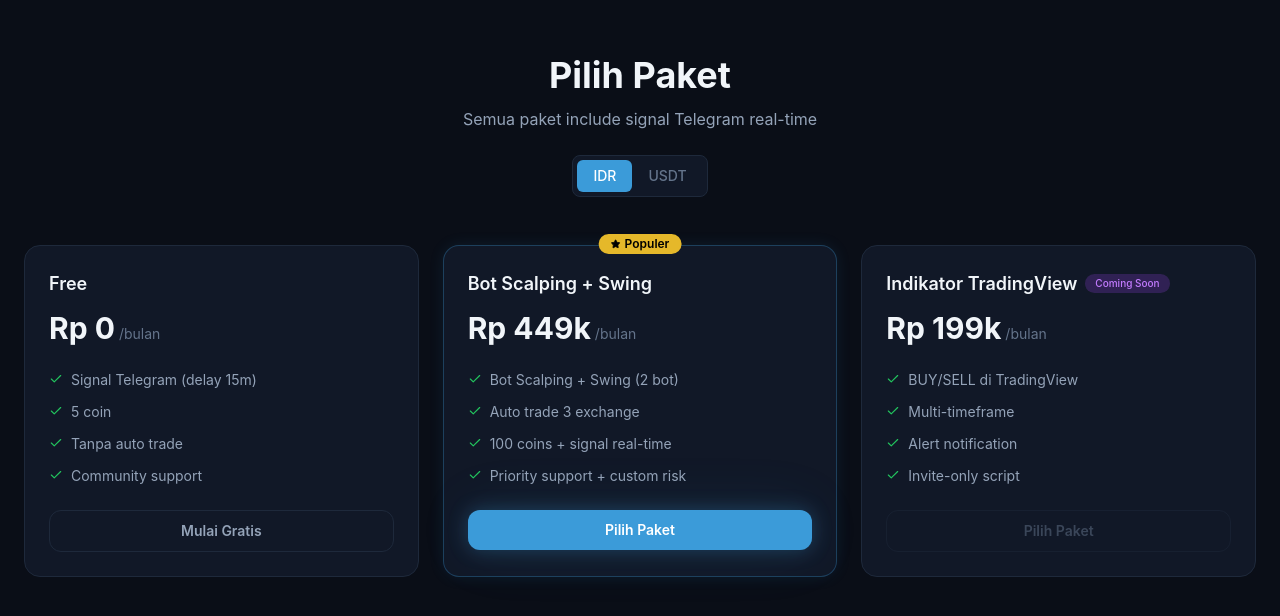
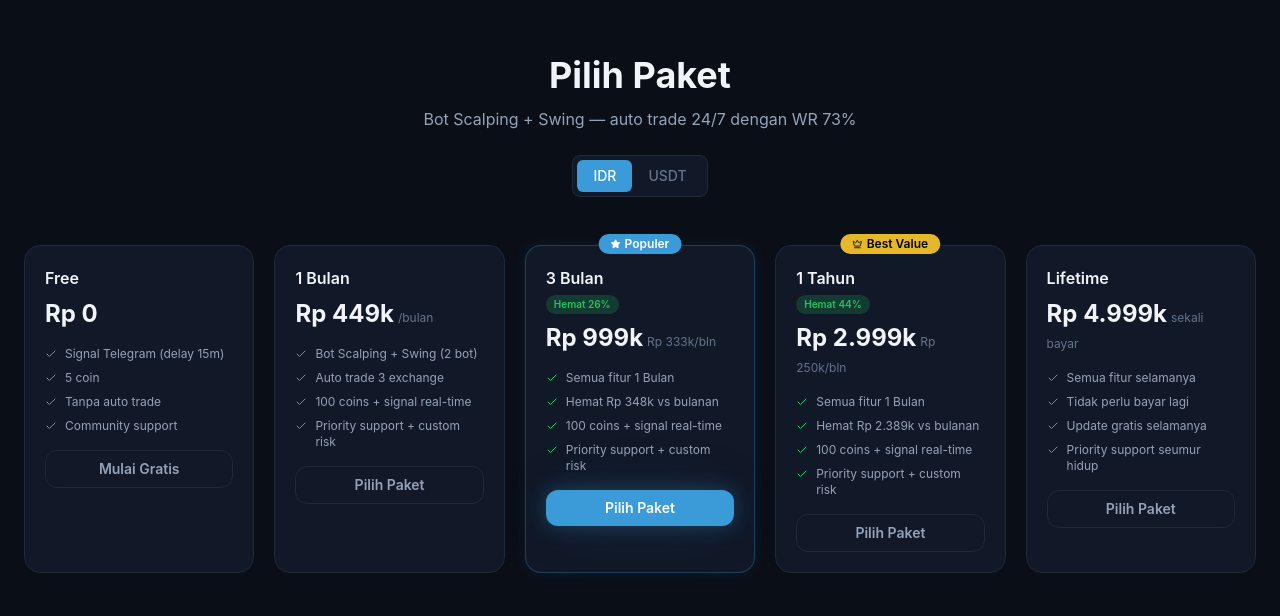
Before and after one commit to Erictan24/cryptovision-web, a Next.js app: page / in a window 1280 px wide. Shown: the part 2507-3123 px from the top of the page. Built offline with nearby package versions, Linux system fonts and the light colour scheme; no server answers.

Commit message:
Remove indicator, add multi-duration pricing (1mo/3mo/1yr/lifetime)

```diff
--- a/src/app/api/orders/route.ts
+++ b/src/app/api/orders/route.ts
@@ -4,8 +4,10 @@ import { getSession } from "@/lib/auth";
 import { createOrderDb, getOrderDb, getOrdersByUserDb, updateOrderStatusDb } from "@/lib/db";
 
 const PLANS: Record<string, { name: string; priceIDR: string; priceUSD: string }> = {
-  bot: { name: "Bot Scalping + Swing", priceIDR: "Rp 449.000", priceUSD: "$35" },
-  indicator: { name: "Indikator TradingView", priceIDR: "Rp 199.000", priceUSD: "$15" },
+  m1: { name: "Bot 1 Bulan", priceIDR: "Rp 449.000", priceUSD: "$35" },
+  m3: { name: "Bot 3 Bulan", priceIDR: "Rp 999.000", priceUSD: "$79" },
+  y1: { name: "Bot 1 Tahun", priceIDR: "Rp 2.999.000", priceUSD: "$239" },
+  lt: { name: "Bot Lifetime", priceIDR: "Rp 4.999.000", priceUSD: "$399" },
 };
 
 /** POST — create new order */
--- a/src/app/checkout/page.tsx
+++ b/src/app/checkout/page.tsx
@@ -16,8 +16,10 @@ import {
 } from "lucide-react";
 
 const PLANS: Record<string, { name: string; nameEn: string; priceIDR: string; priceUSD: string }> = {
-  bot: { name: "Bot Scalping + Swing", nameEn: "Scalping + Swing Bot", priceIDR: "Rp 449.000", priceUSD: "$35" },
-  indicator: { name: "Indikator TradingView", nameEn: "TradingView Indicator", priceIDR: "Rp 199.000", priceUSD: "$15" },
+  m1: { name: "Bot 1 Bulan", nameEn: "Bot 1 Month", priceIDR: "Rp 449.000", priceUSD: "$35" },
+  m3: { name: "Bot 3 Bulan", nameEn: "Bot 3 Months", priceIDR: "Rp 999.000", priceUSD: "$79" },
+  y1: { name: "Bot 1 Tahun", nameEn: "Bot 1 Year", priceIDR: "Rp 2.999.000", priceUSD: "$239" },
+  lt: { name: "Bot Lifetime", nameEn: "Bot Lifetime", priceIDR: "Rp 4.999.000", priceUSD: "$399" },
 };
 
 const METHODS = [
--- a/src/components/Features.tsx
+++ b/src/components/Features.tsx
@@ -24,14 +24,6 @@ export default function Features() {
       accent: "from-green-500 to-emerald-400",
       badge: null,
     },
-    {
-      icon: BarChart3,
-      title: t.features.indicator_title,
-      desc: t.features.indicator_desc,
-      features: [t.features.indicator_f1, t.features.indicator_f2, t.features.indicator_f3, t.features.indicator_f4],
-      accent: "from-purple-500 to-violet-400",
-      badge: t.features.coming_soon,
-    },
   ];
 
   return (
@@ -51,7 +43,7 @@ export default function Features() {
         </motion.div>
 
         {/* Cards */}
-        <div className="mt-14 grid gap-6 sm:grid-cols-2 lg:grid-cols-3">
+        <div className="mt-14 grid gap-6 sm:grid-cols-2 max-w-3xl mx-auto">
           {cards.map((c, i) => (
             <motion.div
               key={c.title}
--- a/src/components/Pricing.tsx
+++ b/src/components/Pricing.tsx
@@ -2,7 +2,7 @@
 
 import { useState } from "react";
 import { motion } from "framer-motion";
-import { Check, Star } from "lucide-react";
+import { Check, Star, Crown } from "lucide-react";
 import { useLang } from "./LanguageProvider";
 
 export default function Pricing() {
@@ -15,34 +15,58 @@ export default function Pricing() {
       key: "free",
       name: p.free_name,
       price: usd ? p.free_price_usd : p.free_price_idr,
+      subtitle: "",
       features: [p.free_f1, p.free_f2, p.free_f3, p.free_f4],
       cta: p.cta_free,
-      popular: false,
+      badge: null,
       accent: false,
-      comingSoon: false,
       href: "/login",
     },
     {
-      key: "bot",
-      name: p.bot_name,
-      price: usd ? p.bot_price_usd : p.bot_price_idr,
-      features: [p.bot_f1, p.bot_f2, p.bot_f3, p.bot_f4],
+      key: "m1",
+      name: p.m1_name,
+      price: usd ? p.m1_price_usd : p.m1_price_idr,
+      subtitle: p.monthly,
+      features: [p.m1_f1, p.m1_f2, p.m1_f3, p.m1_f4],
       cta: p.cta,
-      popular: true,
-      accent: true,
-      comingSoon: false,
-      href: "/checkout?plan=bot",
+      badge: null,
+      accent: false,
+      href: "/checkout?plan=m1",
     },
     {
-      key: "indicator",
-      name: p.indicator_name,
-      price: usd ? p.indicator_price_usd : p.indicator_price_idr,
-      features: [p.indicator_f1, p.indicator_f2, p.indicator_f3, p.indicator_f4],
+      key: "m3",
+      name: p.m3_name,
+      price: usd ? p.m3_price_usd : p.m3_price_idr,
+      subtitle: usd ? p.m3_per_month_usd + p.per_month : p.m3_per_month_idr + p.per_month,
+      save: p.m3_save,
+      features: [p.m3_f1, p.m3_f2, p.m3_f3, p.m3_f4],
       cta: p.cta,
-      popular: false,
+      badge: p.popular,
+      accent: true,
+      href: "/checkout?plan=m3",
+    },
+    {
+      key: "y1",
+      name: p.y1_name,
+      price: usd ? p.y1_price_usd : p.y1_price_idr,
+      subtitle: usd ? p.y1_per_month_usd + p.per_month : p.y1_per_month_idr + p.per_month,
+      save: p.y1_save,
+      features: [p.y1_f1, p.y1_f2, p.y1_f3, p.y1_f4],
+      cta: p.cta,
+      badge: p.best_value,
       accent: false,
-      comingSoon: true,
-      href: "#",
+      href: "/checkout?plan=y1",
+    },
+    {
+      key: "lt",
+      name: p.lt_name,
+      price: usd ? p.lt_price_usd : p.lt_price_idr,
+      subtitle: p.once,
+      features: [p.lt_f1, p.lt_f2, p.lt_f3, p.lt_f4],
+      cta: p.cta,
+      badge: null,
+      accent: false,
+      href: "/checkout?plan=lt",
     },
   ];
 
@@ -56,98 +80,87 @@ export default function Pricing() {
           viewport={{ once: true }}
           className="mx-auto max-w-2xl text-center"
         >
-          <h2 className="text-3xl font-bold sm:text-4xl">{t.pricing.title}</h2>
-          <p className="mt-3 text-[var(--color-text-secondary)]">
-            {t.pricing.subtitle}
-          </p>
+          <h2 className="text-3xl font-bold sm:text-4xl">{p.title}</h2>
+          <p className="mt-3 text-[var(--color-text-secondary)]">{p.subtitle}</p>
 
           {/* Currency toggle */}
           <div className="mt-6 inline-flex items-center rounded-lg border border-[var(--color-border)] bg-[var(--color-bg-card)] p-1 text-sm">
             <button
               onClick={() => setUsd(false)}
               className={`rounded-md px-4 py-1.5 font-medium transition ${
-                !usd
-                  ? "bg-[var(--color-accent)] text-white"
-                  : "text-[var(--color-text-muted)]"
+                !usd ? "bg-[var(--color-accent)] text-white" : "text-[var(--color-text-muted)]"
               }`}
             >
-              {t.pricing.currency_idr}
+              {p.currency_idr}
             </button>
             <button
               onClick={() => setUsd(true)}
               className={`rounded-md px-4 py-1.5 font-medium transition ${
-                usd
-                  ? "bg-[var(--color-accent)] text-white"
-                  : "text-[var(--color-text-muted)]"
+                usd ? "bg-[var(--color-accent)] text-white" : "text-[var(--color-text-muted)]"
               }`}
             >
-              {t.pricing.currency_usd}
+              {p.currency_usd}
             </button>
           </div>
         </motion.div>
 
         {/* Cards */}
-        <div className="mt-12 grid gap-6 sm:grid-cols-2 lg:grid-cols-3">
+        <div className="mt-12 grid gap-5 sm:grid-cols-2 lg:grid-cols-5">
           {plans.map((plan, i) => (
             <motion.div
-              key={plan.name}
+              key={plan.key}
               initial={{ opacity: 0, y: 30 }}
               whileInView={{ opacity: 1, y: 0 }}
               viewport={{ once: true }}
-              transition={{ delay: i * 0.1 }}
-              className={`card-glow relative rounded-2xl border p-6 ${
+              transition={{ delay: i * 0.08 }}
+              className={`card-glow relative rounded-2xl border p-5 ${
                 plan.accent
                   ? "border-[var(--color-accent)] bg-[var(--color-bg-card)] glow-border"
                   : "border-[var(--color-border)] bg-[var(--color-bg-card)]"
               }`}
             >
-              {plan.popular && (
-                <span className="absolute -top-3 left-1/2 -translate-x-1/2 inline-flex items-center gap-1 rounded-full bg-[var(--color-gold)] px-3 py-0.5 text-xs font-semibold text-black">
-                  <Star size={10} fill="black" /> {t.pricing.popular}
+              {plan.badge && (
+                <span className={`absolute -top-3 left-1/2 -translate-x-1/2 inline-flex items-center gap-1 rounded-full px-3 py-0.5 text-xs font-semibold ${
+                  plan.badge === p.best_value
+                    ? "bg-[var(--color-gold)] text-black"
+                    : "bg-[var(--color-accent)] text-white"
+                }`}>
+                  {plan.badge === p.best_value ? <Crown size={10} /> : <Star size={10} fill="white" />}
+                  {plan.badge}
                 </span>
               )}
 
-              <div className="flex items-center gap-2">
-                <h3 className="text-lg font-semibold">{plan.name}</h3>
-                {plan.comingSoon && (
-                  <span className="rounded-full bg-purple-500/20 px-2.5 py-0.5 text-[10px] font-medium text-purple-400">
-                    {t.pricing.coming_soon}
-                  </span>
+              <h3 className="text-base font-semibold">{plan.name}</h3>
+
+              {/* Save badge */}
+              {plan.save && (
+                <span className="mt-1 inline-block rounded-full bg-[var(--color-success)]/20 px-2 py-0.5 text-[10px] font-semibold text-[var(--color-success)]">
+                  {p.save} {plan.save}
+                </span>
+              )}
+
+              <div className="mt-2">
+                <span className="text-2xl font-bold">{plan.price}</span>
+                {plan.subtitle && (
+                  <span className="ml-1 text-xs text-[var(--color-text-muted)]">{plan.subtitle}</span>
                 )}
               </div>
 
-              <div className="mt-3">
-                <div className="flex items-baseline gap-1">
-                  <span className="text-3xl font-bold">{plan.price}</span>
-                  <span className="text-sm text-[var(--color-text-muted)]">
-                    {t.pricing.monthly}
-                  </span>
-                </div>
-              </div>
-
-              <ul className="mt-6 space-y-3">
+              <ul className="mt-4 space-y-2">
                 {plan.features.map((f) => (
-                  <li
-                    key={f}
-                    className="flex items-start gap-2 text-sm text-[var(--color-text-secondary)]"
-                  >
-                    <Check
-                      size={14}
-                      className="mt-0.5 shrink-0 text-[var(--color-success)]"
-                    />
+                  <li key={f} className="flex items-start gap-2 text-xs text-[var(--color-text-secondary)]">
+                    <Check size={12} className="mt-0.5 shrink-0 text-[var(--color-success)]" />
                     {f}
                   </li>
                 ))}
               </ul>
 
               <a
-                href={plan.comingSoon ? undefined : plan.href}
-                className={`mt-6 block w-full rounded-xl py-2.5 text-center text-sm font-semibold transition ${
-                  plan.comingSoon
-                    ? "border border-[var(--color-border)] text-[var(--color-text-muted)] cursor-not-allowed opacity-50"
-                    : plan.accent
-                      ? "bg-[var(--color-accent)] text-white hover:bg-[var(--color-accent-light)] glow-blue"
-                      : "border border-[var(--color-border)] text-[var(--color-text-secondary)] hover:border-[var(--color-accent)] hover:text-[var(--color-accent-light)]"
+                href={plan.href}
+                className={`mt-4 block w-full rounded-xl py-2 text-center text-sm font-semibold transition ${
+                  plan.accent
+                    ? "bg-[var(--color-accent)] text-white hover:bg-[var(--color-accent-light)] glow-blue"
+                    : "border border-[var(--color-border)] text-[var(--color-text-secondary)] hover:border-[var(--color-accent)] hover:text-[var(--color-accent-light)]"
                 }`}
               >
                 {plan.cta}
--- a/src/lib/orders.ts
+++ b/src/lib/orders.ts
@@ -55,6 +55,9 @@ export function getOrdersByUser(userId: number): Order[] {
 }
 
 export const PLANS: Record<string, { name: string; priceIDR: string; priceUSD: string; amountIDR: number }> = {
-  bot: { name: "Bot Scalping + Swing", priceIDR: "Rp 449.000", priceUSD: "$35", amountIDR: 449000 },
+  m1: { name: "Bot 1 Bulan", priceIDR: "Rp 449.000", priceUSD: "$35", amountIDR: 449000 },
+  m3: { name: "Bot 3 Bulan", priceIDR: "Rp 999.000", priceUSD: "$79", amountIDR: 999000 },
+  y1: { name: "Bot 1 Tahun", priceIDR: "Rp 2.999.000", priceUSD: "$239", amountIDR: 2999000 },
+  lt: { name: "Bot Lifetime", priceIDR: "Rp 4.999.000", priceUSD: "$399", amountIDR: 4999000 },
   indicator: { name: "Indikator TradingView", priceIDR: "Rp 199.000", priceUSD: "$15", amountIDR: 199000 },
 };
--- a/src/messages/en.json
+++ b/src/messages/en.json
@@ -15,7 +15,7 @@
     "stat_coins": "Coins Supported"
   },
   "features": {
-    "title": "Three Trading Weapons",
+    "title": "Two Bots, One Platform",
     "subtitle": "Choose what fits your trading style",
     "scalp_title": "Scalping Bot",
     "scalp_desc": "Quick profits on 15-minute timeframe. Auto entry & exit 24/7. Built for volatile markets.",
@@ -49,14 +49,17 @@
   },
   "pricing": {
     "title": "Choose Your Plan",
-    "subtitle": "All plans include real-time Telegram signals",
-    "monthly": "/month",
+    "subtitle": "Scalping + Swing Bot — 24/7 auto trading with 73% WR",
     "currency_idr": "IDR",
     "currency_usd": "USDT",
     "popular": "Popular",
-    "coming_soon": "Coming Soon",
+    "best_value": "Best Value",
+    "save": "Save",
     "cta": "Choose Plan",
     "cta_free": "Start Free",
+    "monthly": "/month",
+    "once": "one-time",
+    "per_month": "/mo",
     "free_name": "Free",
     "free_price_idr": "Rp 0",
     "free_price_usd": "$0",
@@ -64,20 +67,40 @@
     "free_f2": "5 coins",
     "free_f3": "No auto trade",
     "free_f4": "Community support",
-    "bot_name": "Scalping + Swing Bot",
-    "bot_price_idr": "Rp 449k",
-    "bot_price_usd": "$35",
-    "bot_f1": "Scalping + Swing Bot (2 bots)",
-    "bot_f2": "Auto trade 3 exchanges",
-    "bot_f3": "100 coins + real-time signals",
-    "bot_f4": "Priority support + custom risk",
-    "indicator_name": "TradingView Indicator",
-    "indicator_price_idr": "Rp 199k",
-    "indicator_price_usd": "$15",
-    "indicator_f1": "BUY/SELL on TradingView",
-    "indicator_f2": "Multi-timeframe",
-    "indicator_f3": "Alert notifications",
-    "indicator_f4": "Invite-only script"
+    "m1_name": "1 Month",
+    "m1_price_idr": "Rp 449k",
+    "m1_price_usd": "$35",
+    "m1_f1": "Scalping + Swing Bot (2 bots)",
+    "m1_f2": "Auto trade 3 exchanges",
+    "m1_f3": "100 coins + real-time signals",
+    "m1_f4": "Priority support + custom risk",
+    "m3_name": "3 Months",
+    "m3_price_idr": "Rp 999k",
+    "m3_price_usd": "$79",
+    "m3_save": "26%",
+    "m3_per_month_idr": "Rp 333k",
+    "m3_per_month_usd": "$26",
+    "m3_f1": "All 1 Month features",
+    "m3_f2": "Save $26 vs monthly",
+    "m3_f3": "100 coins + real-time signals",
+    "m3_f4": "Priority support + custom risk",
+    "y1_name": "1 Year",
+    "y1_price_idr": "Rp 2.999k",
+    "y1_price_usd": "$239",
+    "y1_save": "44%",
+    "y1_per_month_idr": "Rp 250k",
+    "y1_per_month_usd": "$20",
+    "y1_f1": "All 1 Month features",
+    "y1_f2": "Save $181 vs monthly",
+    "y1_f3": "100 coins + real-time signals",
+    "y1_f4": "Priority support + custom risk",
+    "lt_name": "Lifetime",
+    "lt_price_idr": "Rp 4.999k",
+    "lt_price_usd": "$399",
+    "lt_f1": "All features forever",
+    "lt_f2": "Never pay again",
+    "lt_f3": "Free updates forever",
+    "lt_f4": "Lifetime priority support"
   },
   "stats": {
     "title": "Built from Data, Not Feelings",
--- a/src/messages/id.json
+++ b/src/messages/id.json
@@ -15,7 +15,7 @@
     "stat_coins": "Coins Supported"
   },
   "features": {
-    "title": "Tiga Senjata Trading",
+    "title": "Dua Bot, Satu Platform",
     "subtitle": "Pilih sesuai gaya trading kamu",
     "scalp_title": "Bot Scalping",
     "scalp_desc": "Profit cepat di timeframe 15 menit. Entry & exit otomatis 24/7. Cocok untuk market volatile.",
@@ -49,14 +49,17 @@
   },
   "pricing": {
     "title": "Pilih Paket",
-    "subtitle": "Semua paket include signal Telegram real-time",
-    "monthly": "/bulan",
+    "subtitle": "Bot Scalping + Swing — auto trade 24/7 dengan WR 73%",
     "currency_idr": "IDR",
     "currency_usd": "USDT",
     "popular": "Populer",
-    "coming_soon": "Coming Soon",
+    "best_value": "Best Value",
+    "save": "Hemat",
     "cta": "Pilih Paket",
     "cta_free": "Mulai Gratis",
+    "monthly": "/bulan",
+    "once": "sekali bayar",
+    "per_month": "/bln",
     "free_name": "Free",
     "free_price_idr": "Rp 0",
     "free_price_usd": "$0",
@@ -64,20 +67,40 @@
     "free_f2": "5 coin",
     "free_f3": "Tanpa auto trade",
     "free_f4": "Community support",
-    "bot_name": "Bot Scalping + Swing",
-    "bot_price_idr": "Rp 449k",
-    "bot_price_usd": "$35",
-    "bot_f1": "Bot Scalping + Swing (2 bot)",
-    "bot_f2": "Auto trade 3 exchange",
-    "bot_f3": "100 coins + signal real-time",
-    "bot_f4": "Priority support + custom risk",
-    "indicator_name": "Indikator TradingView",
-    "indicator_price_idr": "Rp 199k",
-    "indicator_price_usd": "$15",
-    "indicator_f1": "BUY/SELL di TradingView",
-    "indicator_f2": "Multi-timeframe",
-    "indicator_f3": "Alert notification",
-    "indicator_f4": "Invite-only script"
+    "m1_name": "1 Bulan",
+    "m1_price_idr": "Rp 449k",
+    "m1_price_usd": "$35",
+    "m1_f1": "Bot Scalping + Swing (2 bot)",
+    "m1_f2": "Auto trade 3 exchange",
+    "m1_f3": "100 coins + signal real-time",
+    "m1_f4": "Priority support + custom risk",
+    "m3_name": "3 Bulan",
+    "m3_price_idr": "Rp 999k",
+    "m3_price_usd": "$79",
+    "m3_save": "26%",
+    "m3_per_month_idr": "Rp 333k",
+    "m3_per_month_usd": "$26",
+    "m3_f1": "Semua fitur 1 Bulan",
+    "m3_f2": "Hemat Rp 348k vs bulanan",
+    "m3_f3": "100 coins + signal real-time",
+    "m3_f4": "Priority support + custom risk",
+    "y1_name": "1 Tahun",
+    "y1_price_idr": "Rp 2.999k",
+    "y1_price_usd": "$239",
+    "y1_save": "44%",
+    "y1_per_month_idr": "Rp 250k",
+    "y1_per_month_usd": "$20",
+    "y1_f1": "Semua fitur 1 Bulan",
+    "y1_f2": "Hemat Rp 2.389k vs bulanan",
+    "y1_f3": "100 coins + signal real-time",
+    "y1_f4": "Priority support + custom risk",
+    "lt_name": "Lifetime",
+    "lt_price_idr": "Rp 4.999k",
+    "lt_price_usd": "$399",
+    "lt_f1": "Semua fitur selamanya",
+    "lt_f2": "Tidak perlu bayar lagi",
+    "lt_f3": "Update gratis selamanya",
+    "lt_f4": "Priority support seumur hidup"
   },
   "stats": {
     "title": "Dibangun dari Data, Bukan Feeling",
```
